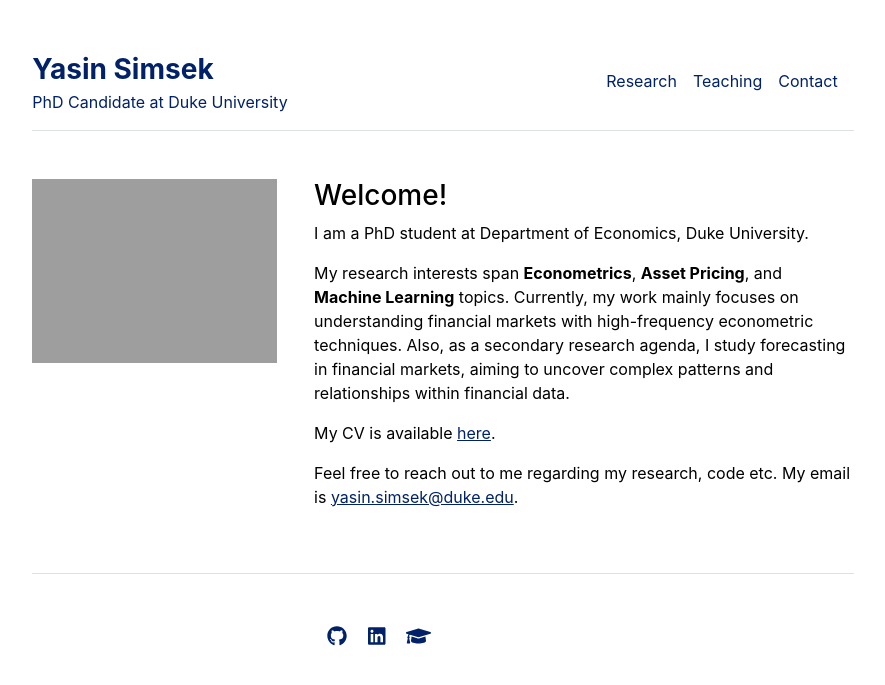
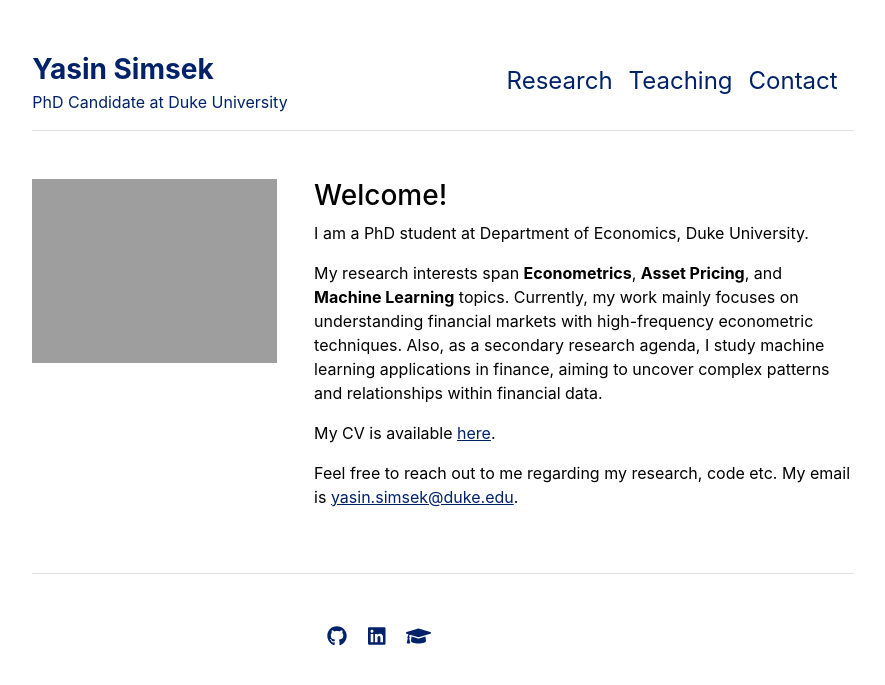
Before and after one commit to yasin-simsek/yasin-simsek.github.io, a Jekyll site: the page built from index.md, in a window 1280 px wide. Shown: the top 685 px of the page, without its empty margins (197-1082 px from the left). Built offline with Jekyll 4.4.1, drawn with Linux system fonts in a browser that asks for light colours.

Commit message:
header fontsize and cv

```diff
--- a/_includes/header.html
+++ b/_includes/header.html
@@ -9,7 +9,7 @@
   </div>
   <nav class="d-inline-flex mt-2 mt-md-0 ms-md-auto">
     {% for item in site.data.settings.menu %}
-      <a class="me-3 py-2 text-decoration-none fs-6"  href="{{ site.github.url }}{{ item.url }}">{{ item.name }}</a>
+      <a class="me-3 py-2 text-decoration-none fs-4"  href="{{ site.github.url }}{{ item.url }}">{{ item.name }}</a>
     {% endfor %}
   </nav>
 </header>
--- a/index.md
+++ b/index.md
@@ -6,7 +6,7 @@ title: "Home"
 ### Welcome!
 I am a PhD student at Department of Economics, Duke University.
 
-My research interests span **Econometrics**, **Asset Pricing**, and **Machine Learning** topics. Currently, my work mainly focuses on understanding financial markets with high-frequency econometric techniques. Also, as a secondary research agenda, I study forecasting in financial markets, aiming to uncover complex patterns and relationships within financial data.
+My research interests span **Econometrics**, **Asset Pricing**, and **Machine Learning** topics. Currently, my work mainly focuses on understanding financial markets with high-frequency econometric techniques. Also, as a secondary research agenda, I study machine learning applications in finance, aiming to uncover complex patterns and relationships within financial data.
 
 My CV is available [here](assets/documents/yasin_simsek_resume.pdf).
 
```
Also changed, not shown: 3 other files.
